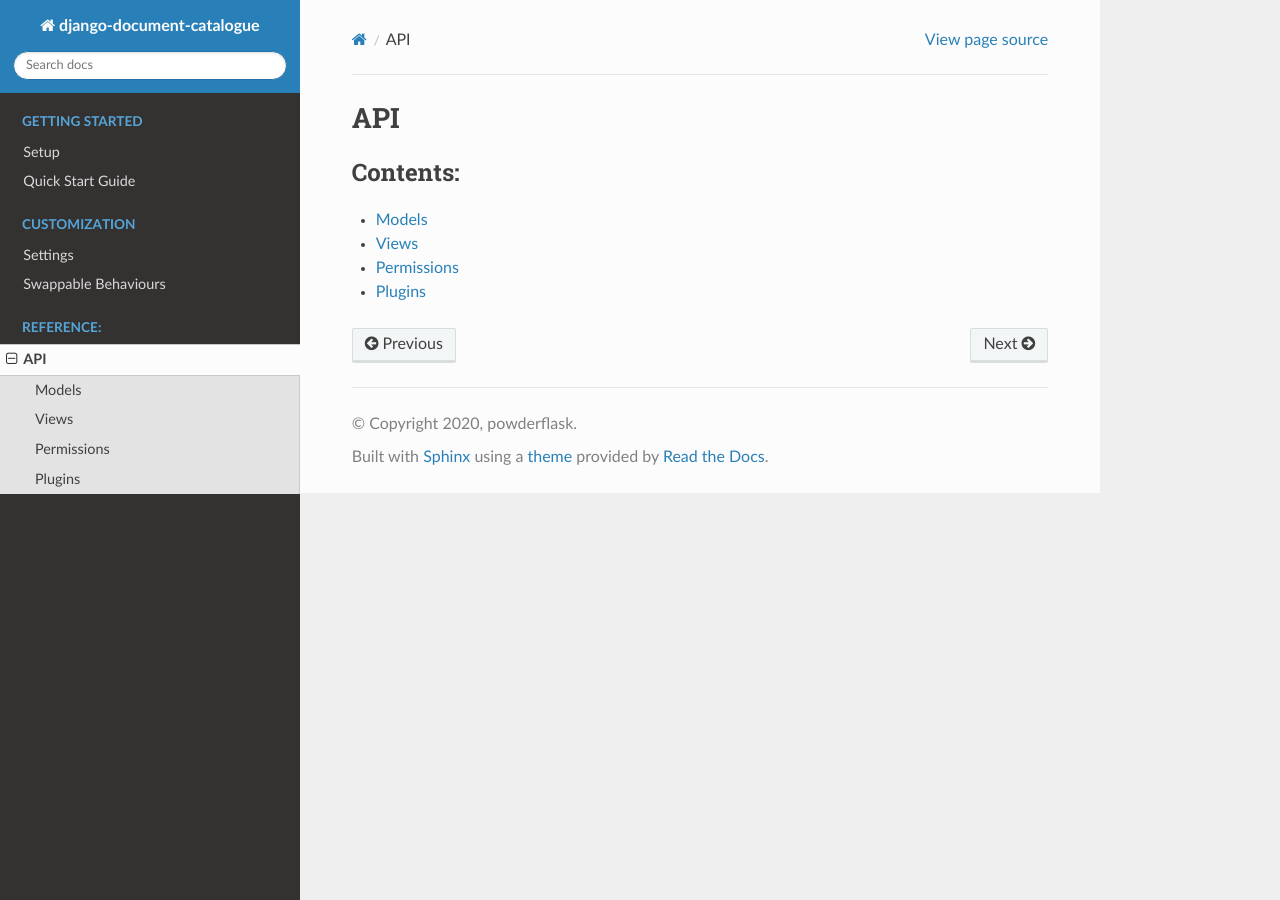
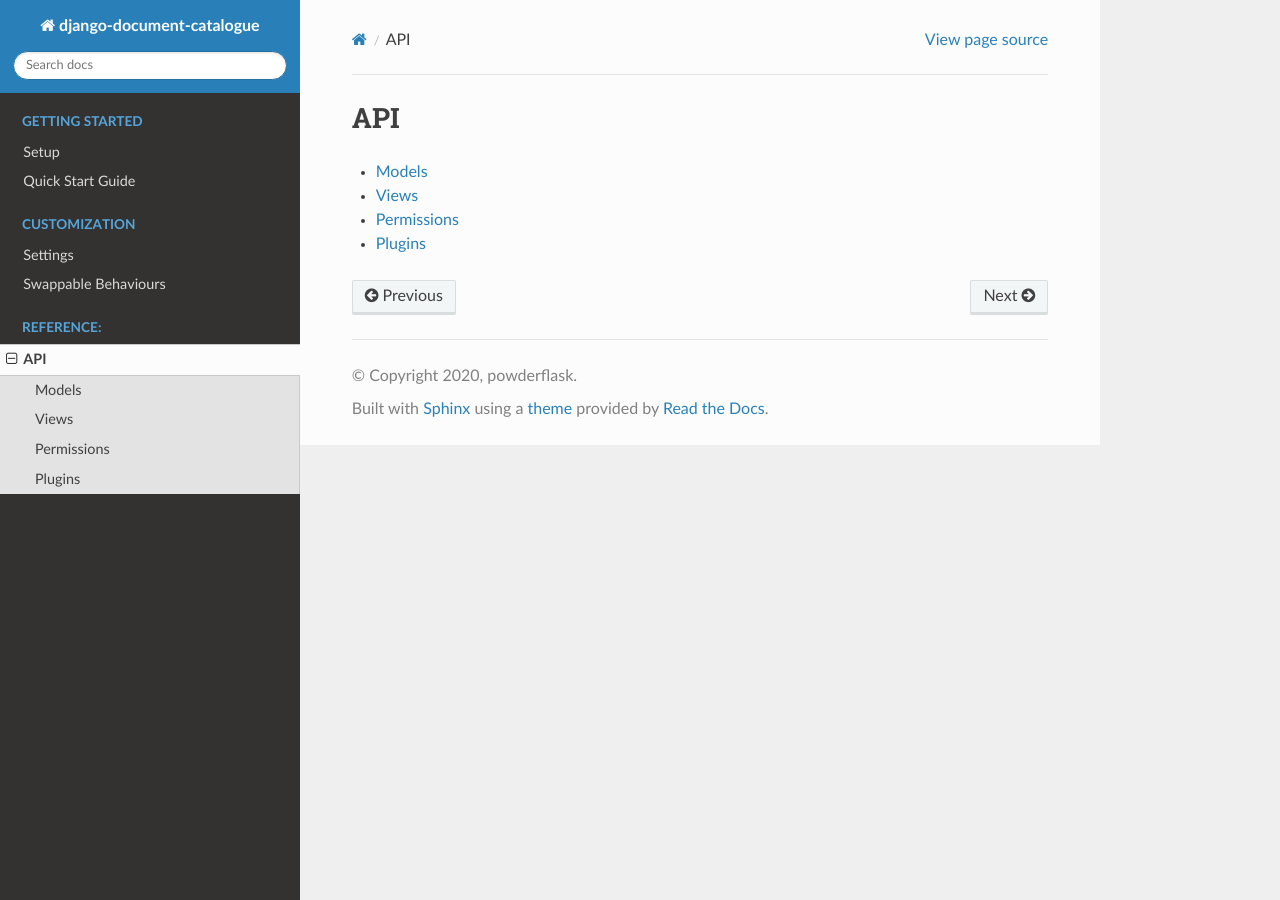
Before and after one commit to powderflask/django_document_catalogue, a Sphinx documentation site: the page built from docs/api/index.rst, in a window 1280 px wide. Built offline with Sphinx 7.4.7 and the Read the Docs theme 2.0.0, drawn with Linux system fonts in a browser that asks for light colours.

```diff
--- a/docs/api/index.rst
+++ b/docs/api/index.rst
@@ -4,7 +4,6 @@ API
 
 .. toctree::
    :maxdepth: 2
-   :caption: Contents:
 
    models
    views
--- a/docs/conf.py
+++ b/docs/conf.py
@@ -26,6 +26,7 @@ author = 'powderflask'
 # The full version, including alpha/beta/rc tags
 release = '0.1.0'
 
+master_doc = 'index'
 
 # -- General configuration ---------------------------------------------------
 
```
